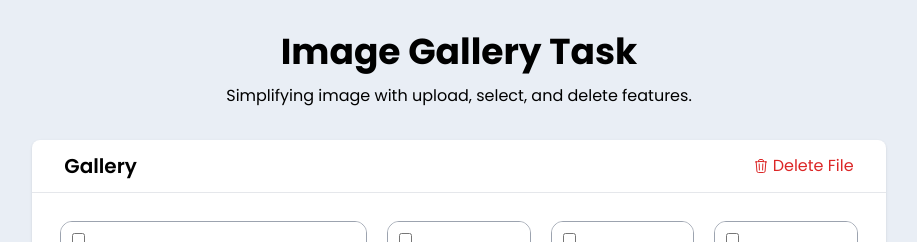
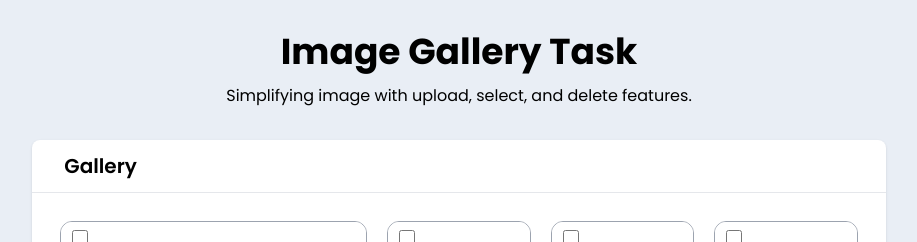
Before and after one commit to sagorranait/image-gallery-task, a React (Create React App) app: page / in a window 1280 px wide. Shown: the top 242 px of the page, without its empty margins (181-1098 px from the left). Built offline with nearby package versions, Linux system fonts and the light colour scheme.

Commit message:
Gallery Header functionality is done.

```diff
--- a/src/components/Gallery.js
+++ b/src/components/Gallery.js
@@ -25,7 +25,11 @@ const Gallery = () => {
     isSelected ? setSelected(selected.filter((imageId) => imageId !== id)) : setSelected([...selected, id]);
   };
 
-  const imageHandler = (event) => {
+  const imageDeleteHandler = () => {
+    console.log('delete');
+  }
+
+  const uploadHandler = (event) => {
     const selectedFile = event.target.files[0];
     console.log(selectedFile);
   }
@@ -35,13 +39,21 @@ const Gallery = () => {
     <div className='w-8/12 mx-auto bg-white shadow rounded-lg'>
       <div className='border-b'>
         <div className='py-3 px-8 flex items-center justify-between'>
-          <h2 className='text-xl font-semibold'>Gallery</h2>
-          <button className='flex items-center gap-1 text-red-600'>
-            <svg xmlns="http://www.w3.org/2000/svg" fill="none" viewBox="0 0 24 24" strokeWidth="1.5" stroke="currentColor" className="w-4 h-4">
-              <path strokeLinecap="round" strokeLinejoin="round" d="M14.74 9l-.346 9m-4.788 0L9.26 9m9.968-3.21c.342.052.682.107 1.022.166m-1.022-.165L18.16 19.673a2.25 2.25 0 01-2.244 2.077H8.084a2.25 2.25 0 01-2.244-2.077L4.772 5.79m14.456 0a48.108 48.108 0 00-3.478-.397m-12 .562c.34-.059.68-.114 1.022-.165m0 0a48.11 48.11 0 013.478-.397m7.5 0v-.916c0-1.18-.91-2.164-2.09-2.201a51.964 51.964 0 00-3.32 0c-1.18.037-2.09 1.022-2.09 2.201v.916m7.5 0a48.667 48.667 0 00-7.5 0" />
-            </svg>
-            <span>Delete File</span>
-          </button>
+            { selected.length === 0 ?
+              <h2 className='text-xl font-semibold'>Gallery</h2> :
+              <div className='flex items-center gap-2'>
+                <input type="checkbox" className="mr-1 h-4 w-4" checked={selected.length !== 0} onChange={()=> setSelected([])} />
+                <h2 className='text-xl font-semibold'>{selected.length} Files Selected</h2>
+              </div>
+            }
+          { selected.length !== 0 &&
+            <button className='flex items-center gap-1 text-red-600' onClick={imageDeleteHandler}>
+              <svg xmlns="http://www.w3.org/2000/svg" fill="none" viewBox="0 0 24 24" strokeWidth="1.5" stroke="currentColor" className="w-4 h-4">
+                <path strokeLinecap="round" strokeLinejoin="round" d="M14.74 9l-.346 9m-4.788 0L9.26 9m9.968-3.21c.342.052.682.107 1.022.166m-1.022-.165L18.16 19.673a2.25 2.25 0 01-2.244 2.077H8.084a2.25 2.25 0 01-2.244-2.077L4.772 5.79m14.456 0a48.108 48.108 0 00-3.478-.397m-12 .562c.34-.059.68-.114 1.022-.165m0 0a48.11 48.11 0 013.478-.397m7.5 0v-.916c0-1.18-.91-2.164-2.09-2.201a51.964 51.964 0 00-3.32 0c-1.18.037-2.09 1.022-2.09 2.201v.916m7.5 0a48.667 48.667 0 00-7.5 0" />
+              </svg>
+              <span>{ selected.length <= 1 ? 'Delete File' : 'Delete Files' }</span>
+            </button>
+          }
         </div>
       </div>
       <div className='p-7'>
@@ -63,7 +75,7 @@ const Gallery = () => {
                 <div className="absolute top-2 left-3">
                   <input
                     type="checkbox"
-                    className="mr-1"
+                    className="mr-1 h-4 w-4"
                     checked={selected.includes(image.id)}
                     onChange={()=> imageClickHandler(image.id)}
                   />
@@ -77,7 +89,7 @@ const Gallery = () => {
                   className="relative z-10 opacity-0 h-full w-full cursor-pointer"
                   type="file"
                   name='image'
-                  onChange={imageHandler}
+                  onChange={uploadHandler}
                 />
                 <div className="absolute top-0 right-0 bottom-0 left-0 w-full h-full m-auo flex items-center justify-center p-3">
                     <div className="space-y-6 flex items-center justify-center flex-col">
```
